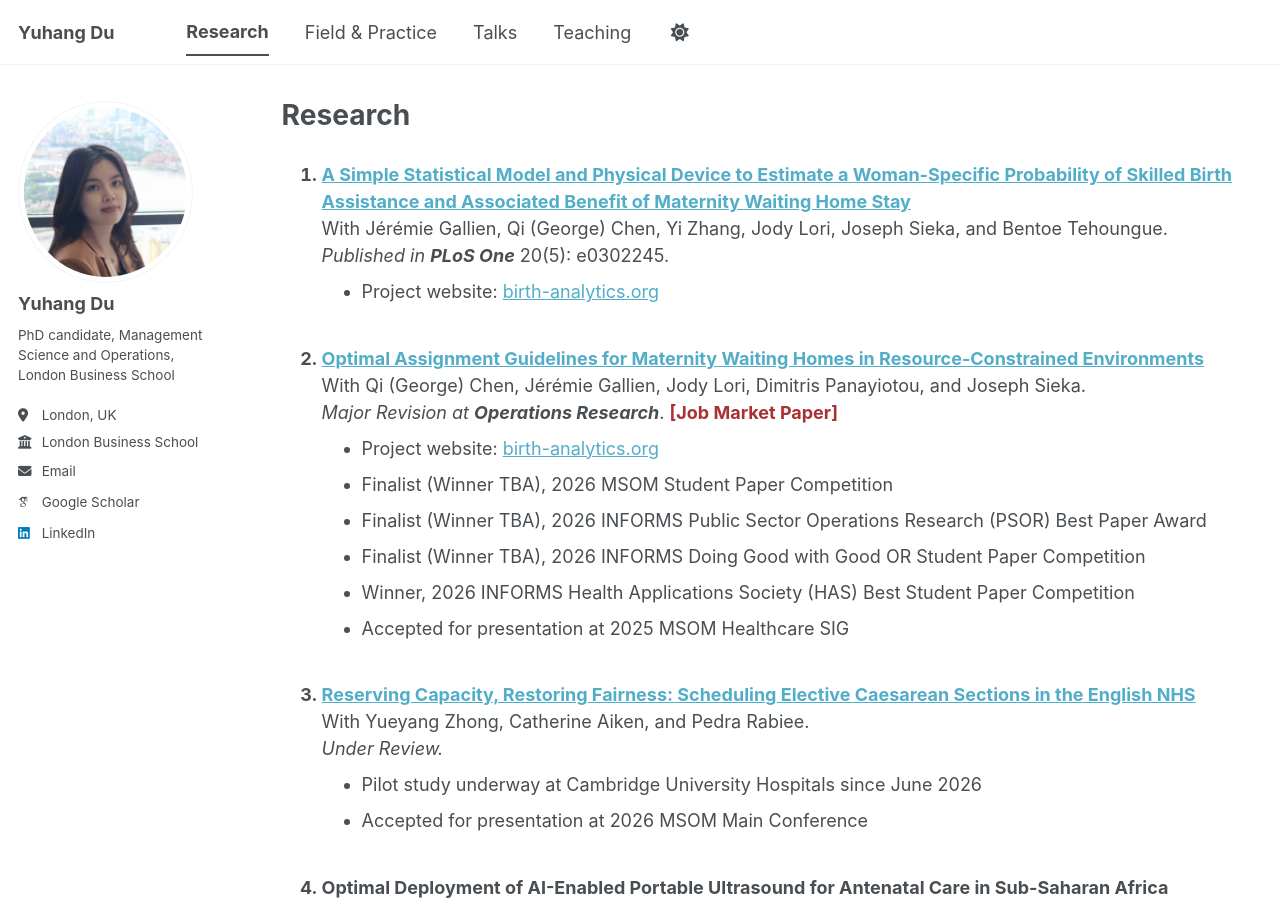
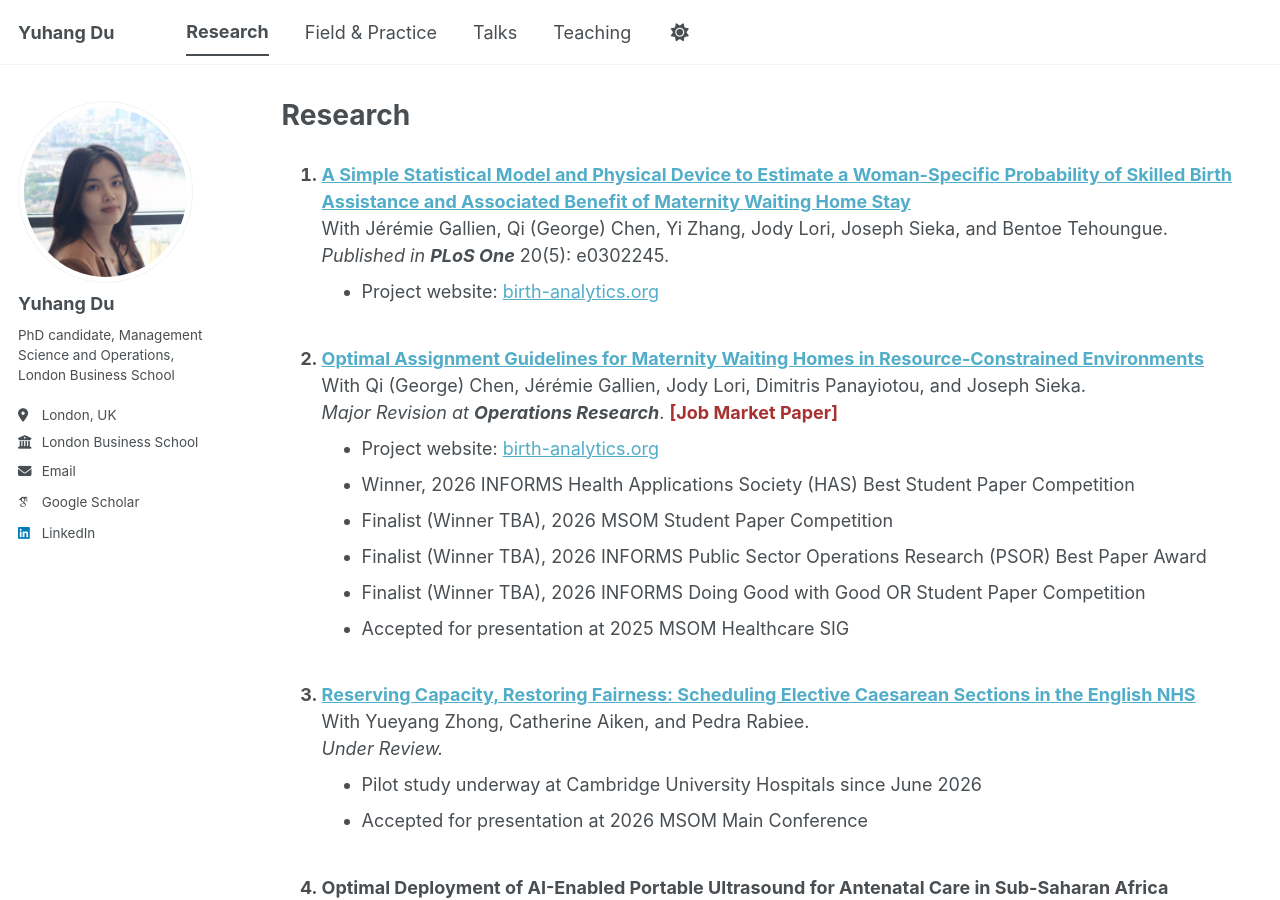
Before and after one commit to yuhangdu-edu/yuhangdu-edu.github.io, a Jekyll site: the page built from _pages/research.md, in a window 1280 px wide and 900 px high. Built offline with Jekyll 4.4.1, drawn with Linux system fonts in a browser that asks for light colours; some web fonts are replaced; a script bundle is joined from its source files by our own code; library files that are not in the unit come from our copies.

```diff
--- a/_pages/research.md
+++ b/_pages/research.md
@@ -33,10 +33,10 @@ With Jérémie Gallien, Qi (George) Chen, Yi Zhang, Jody Lori, Joseph Sieka, and
 With Qi (George) Chen, Jérémie Gallien, Jody Lori, Dimitris Panayiotou, and Joseph Sieka.<br>
 *Major Revision at **Operations Research***. <span style="color: #A83232; font-weight: 700;">[Job Market Paper]</span>
 - Project website: [birth-analytics.org](http://birth-analytics.org/)
+- Winner, 2026 INFORMS Health Applications Society (HAS) Best Student Paper Competition
 - Finalist (Winner TBA), 2026 MSOM Student Paper Competition
 - Finalist (Winner TBA), 2026 INFORMS Public Sector Operations Research (PSOR) Best Paper Award
 - Finalist (Winner TBA), 2026 INFORMS Doing Good with Good OR Student Paper Competition
-- Winner, 2026 INFORMS Health Applications Society (HAS) Best Student Paper Competition
 - Accepted for presentation at 2025 MSOM Healthcare SIG
 
 
```
